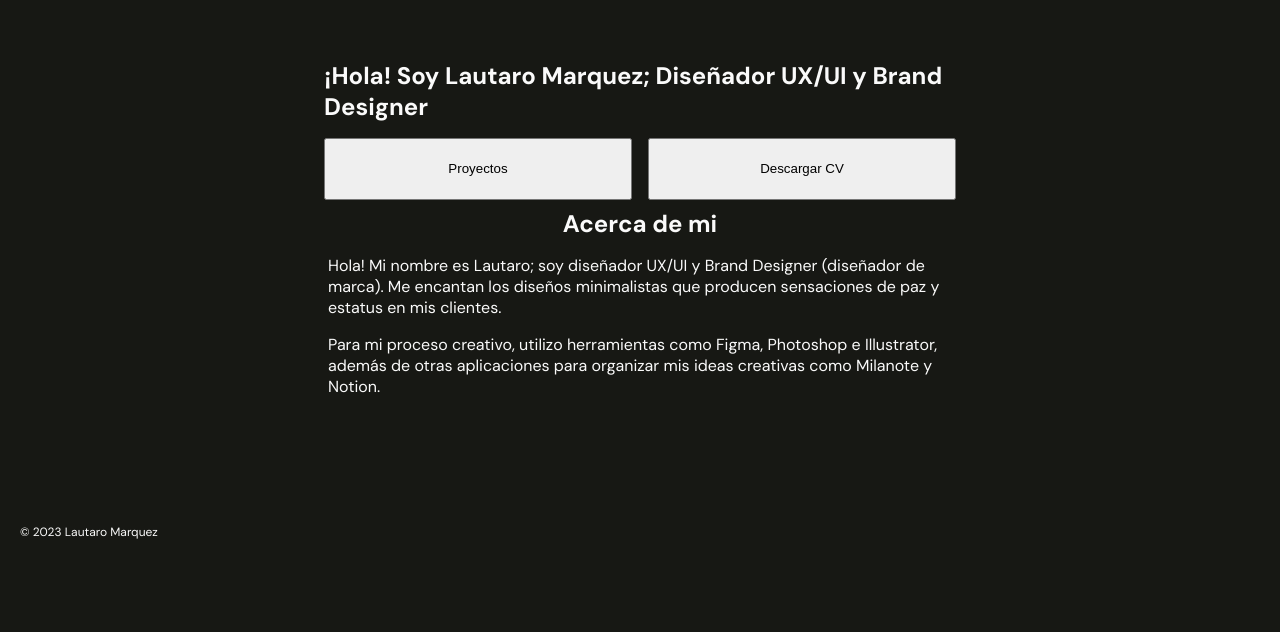
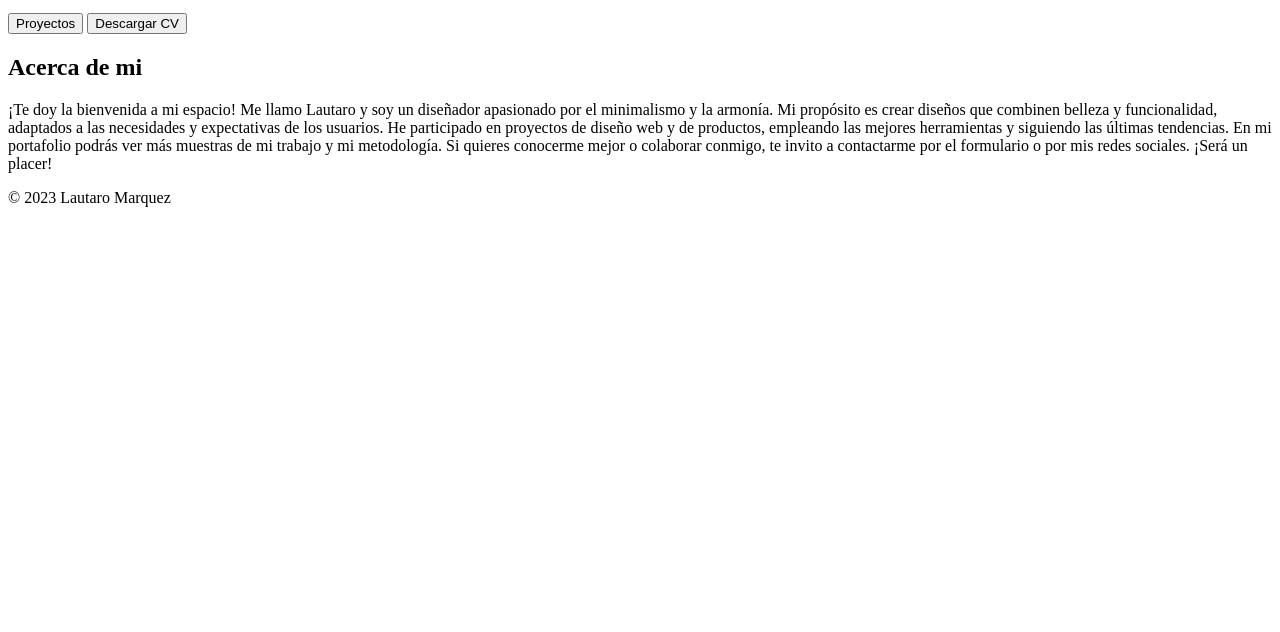
Before and after one commit to lautaro-marquez/comision-54530, a plain HTML site: page index.html in a window 1280 px wide. Shown: the part 168-800 px from the top of the page. Drawn offline with Linux system fonts and the light colour scheme.

Commit message:
changed the about me section for the definitive version

```diff
--- a/index.html
+++ b/index.html
@@ -5,7 +5,7 @@
     <meta http-equiv="X-UA-Compatible" content="IE=edge" />
     <meta name="viewport" content="width=device-width, initial-scale=1.0" />
     <title>Lautaro Márquez</title>
-    <link rel="stylesheet" href="./css/style.css" />
+    <!-- <link rel="stylesheet" href="./css/style.css" /> -->
     <link rel="preconnect" href="https://fonts.googleapis.com" />
     <link rel="preconnect" href="https://fonts.gstatic.com" crossorigin />
     <link
@@ -47,14 +47,15 @@
         <section class="aboutMe">
           <h2>Acerca de mi</h2>
           <p>
-            Hola! Mi nombre es Lautaro; soy diseñador UX/UI y Brand Designer
-            (diseñador de marca). Me encantan los diseños minimalistas que
-            producen sensaciones de paz y estatus en mis clientes.
-          </p>
-          <p>
-            Para mi proceso creativo, utilizo herramientas como Figma, Photoshop
-            e Illustrator, además de otras aplicaciones para organizar mis ideas
-            creativas como Milanote y Notion.
+            ¡Te doy la bienvenida a mi espacio! Me llamo Lautaro y soy un
+            diseñador apasionado por el minimalismo y la armonía. Mi propósito
+            es crear diseños que combinen belleza y funcionalidad, adaptados a
+            las necesidades y expectativas de los usuarios. He participado en
+            proyectos de diseño web y de productos, empleando las mejores
+            herramientas y siguiendo las últimas tendencias. En mi portafolio
+            podrás ver más muestras de mi trabajo y mi metodología. Si quieres
+            conocerme mejor o colaborar conmigo, te invito a contactarme por el
+            formulario o por mis redes sociales. ¡Será un placer!
           </p>
         </section>
       </main>
```
Also changed, not shown: pages/contact2.html (deleted, +0 -37 lines).
